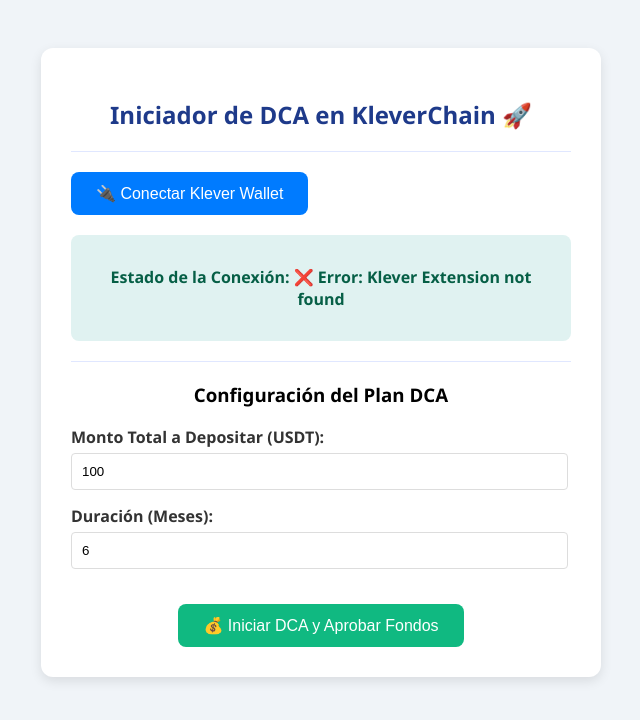
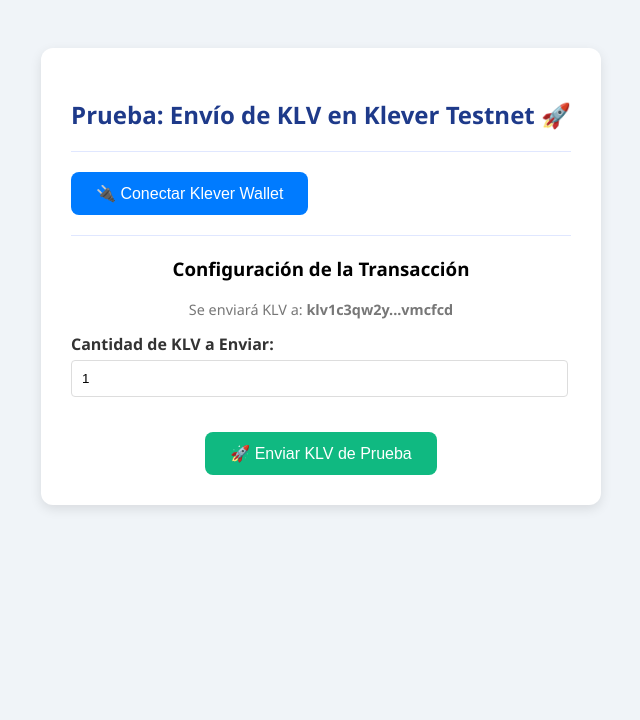
Before and after one commit to Chuse/dca, a plain HTML site: page index.html in a window 1280 px wide. Shown: the whole page, without its empty margins (319-959 px from the left). Drawn offline with Linux system fonts and the light colour scheme.

Commit message:
Update index.html

```diff
--- a/index.html
+++ b/index.html
@@ -2,7 +2,7 @@
 <html lang="es">
 <head>
     <meta charset="UTF-8">
-    <title>Klever DCA - Configuración del Plan</title>
+    <title>Klever DCA - Prueba de Conexión KLV</title>
     <style>
         body { font-family: 'Segoe UI', Tahoma, Geneva, Verdana, sans-serif; padding: 40px; text-align: center; background-color: #f0f4f8; }
         .container { max-width: 500px; margin: 0 auto; padding: 30px; background-color: white; border-radius: 12px; box-shadow: 0 4px 12px rgba(0, 0, 0, 0.1); }
@@ -14,12 +14,13 @@
         #startDCA { background-color: #10b981; color: white; margin-top: 20px; }
         #startDCA:hover:enabled { background-color: #059669; }
         .button:disabled { background-color: #ccc; cursor: not-allowed; }
-        #status { margin-top: 20px; padding: 15px; border-radius: 8px; background-color: #e0f2f1; color: #065f46; font-weight: bold; }
+
+        /* Estilos de Formulario */
         .form-group { text-align: left; margin-bottom: 15px; }
         .form-group label { display: block; margin-bottom: 5px; font-weight: 600; color: #333; }
         .form-group input { width: 95%; padding: 10px; border: 1px solid #ddd; border-radius: 4px; }
 
-        /* Estilo para el estado conectado (similar al screenshot) */
+        /* Estilo para el estado conectado */
         #wallet-info {
             padding: 10px;
             border: 1px solid #d4edda;
@@ -50,7 +51,7 @@
 <body>
 
     <div class="container">
-        <h2>Iniciador de DCA en KleverChain 🚀</h2>
+        <h2>Prueba: Envío de KLV en Klever Testnet 🚀</h2>
         <hr>
 
         <div id="wallet-display">
@@ -64,206 +65,129 @@
             </div>
         </div>
 
-        <div id="status">
-            <p>Estado de la Conexión: <strong id="wallet-address">Desconectado</strong></p>
+        <hr>
+
+        <h3>Configuración de la Transacción</h3>
+        <p style="font-size: 0.9em; color: #777;">Se enviará KLV a: <strong>klv1c3qw2y...vmcfcd</strong></p>
+        <div class="form-group">
+            <label for="klv-amount">Cantidad de KLV a Enviar:</label>
+            <input type="number" id="klv-amount" value="1" min="0.001">
         </div>
 
-        <hr>
-
-        <h3>Configuración del Plan DCA</h3>
-        <div class="form-group">
-            <label for="deposit-amount">Monto Total a Depositar (USDT):</label>
-            <input type="number" id="deposit-amount" value="100" min="1">
-        </div>
-
-        <div class="form-group">
-            <label for="duration-months">Duración (Meses):</label>
-            <input type="number" id="duration-months" value="6" min="1">
-        </div>
-
-        <button id="startDCA" class="button" onclick="startDCA()" disabled>
-            💰 Iniciar DCA y Aprobar Fondos
+        <button id="startDCA" class="button" onclick="sendKLVTest()" disabled>
+            🚀 Enviar KLV de Prueba
         </button>
 
     </div>
 
     <script>
-        // --- VARIABLES GLOBALES (A REEMPLAZAR EN PRODUCCIÓN) ---
-        // ESTAS DIRECCIONES SON PLACEHOLDERS - DEBEN SER REALES EN PRODUCCIÓN
-        const USDT_CONTRACT_ADDRESS = 'KLV_DIRECCIÓN_DE_TU_TOKEN_USDT';
-        const DCA_CONTRACT_ADDRESS = 'KLV_DIRECCIÓN_DE_TU_K_APP_DCA';
+        const TARGET_TESTNET_ADDRESS = 'klv1c3qw2yzgdu0hzwd9arjz6j4ypmf9xya3y2238cmhcsnz26m66y3qvmcfcd';
 
-        // --- FUNCIONES DE VERIFICACIÓN Y HABILITACIÓN ---
+        // --- FUNCIONES DE VERIFICACIÓN Y HABILITACIÓN (KLV) ---
 
-        /**
-         * Verifica el estado de la conexión y los campos para habilitar el botón DCA.
-         */
-        function checkFormAndEnableDCA() {
-            const totalAmount = parseFloat(document.getElementById('deposit-amount').value);
-            const durationMonths = parseInt(document.getElementById('duration-months').value);
-            const startDCAButton = document.getElementById('startDCA');
+        function checkFormAndEnableKLVTest() {
+            const klvAmount = parseFloat(document.getElementById('klv-amount').value);
+            const sendButton = document.getElementById('startDCA');
 
-            // Verificamos si la API de Klever ha cargado una dirección (estado conectado)
             const isConnected = !!window.kleverWeb && !!window.kleverWeb.getWalletAddress();
+            const isAmountValid = klvAmount > 0;
 
-            // Los campos son válidos si son números positivos
-            const areFieldsValid = totalAmount > 0 && durationMonths > 0;
-
-            if (isConnected && areFieldsValid) {
-                startDCAButton.disabled = false;
-                startDCAButton.title = '';
+            if (isConnected && isAmountValid) {
+                sendButton.disabled = false;
+                sendButton.title = '';
             } else {
-                startDCAButton.disabled = true;
-                if (!isConnected) {
-                    startDCAButton.title = 'Conecta la wallet para habilitar.';
-                } else {
-                    startDCAButton.title = 'Rellena todos los campos con valores válidos.';
-                }
+                sendButton.disabled = true;
+                sendButton.title = isConnected ? 'Introduce un monto válido.' : 'Conecta la wallet para habilitar.';
             }
         }
 
-        // --- FUNCIONES DE CONEXIÓN ---
+        // --- FUNCIÓN DE CONEXIÓN (MANTENIDA) ---
 
-        /**
-         * 🔌 Intenta conectar con la extensión de Klever Wallet usando kleverWeb
-         */
         async function connectKleverWallet() {
-            const statusElement = document.getElementById('wallet-address');
             const connectButton = document.getElementById('connectWallet');
 
             connectButton.disabled = true;
             connectButton.innerText = 'Conectando...';
 
             try {
-                // 1. Detección
                 if (typeof window === "undefined" || !window.kleverWeb) {
                     throw new Error("Klever Extension not found");
                 }
 
-                // 2. Inicialización y obtención de la dirección
                 await window.kleverWeb.initialize();
                 const userAddress = window.kleverWeb.getWalletAddress();
 
                 if (!userAddress) {
-                    // Si no hay dirección, el usuario debe interactuar con la extensión
                     throw new Error("Conexión fallida. Asegúrate de estar loggeado en la extensión.");
                 }
 
-                // 3. Conexión exitosa: Actualización del DOM (Toggle)
                 const shortAddress = userAddress.substring(0, 7) + '...' + userAddress.substring(userAddress.length - 7);
 
-                // Mostrar el nuevo display de estado (estilo screenshot)
-                document.getElementById('connectWallet').style.display = 'none'; // Ocultar el botón
-                document.getElementById('wallet-info').style.display = 'block'; // Mostrar el nuevo display
+                document.getElementById('connectWallet').style.display = 'none';
+                document.getElementById('wallet-info').style.display = 'block';
                 document.getElementById('connected-address').innerText = shortAddress;
 
-                // Mostrar el estado completo en el div principal
-                statusElement.innerHTML = `✅ Conectado: <strong>${userAddress}</strong>`;
-
-                // 4. Verificar y habilitar el formulario
-                checkFormAndEnableDCA();
+                // Verificar y habilitar el formulario KLV
+                checkFormAndEnableKLVTest();
 
             } catch (error) {
                 console.error("Error al conectar Klever Wallet:", error.message);
-                statusElement.innerHTML = `❌ Error: ${error.message}`;
 
-                // Restaurar estado del botón
                 connectButton.disabled = false;
                 connectButton.innerText = '🔌 Conectar Klever Wallet';
-
-                // Ocultar el display conectado si estaba visible
                 document.getElementById('connectWallet').style.display = 'block';
                 document.getElementById('wallet-info').style.display = 'none';
 
-                // Deshabilitar formulario
-                checkFormAndEnableDCA();
+                checkFormAndEnableKLVTest();
             }
         }
 
-        // --- FUNCIÓN DE INICIO DE DCA ---
+        // --- FUNCIÓN DE PRUEBA DE ENVÍO DE KLV ---
 
-        /**
-         * 💰 Inicia el proceso de DCA (Aprobación + Llamada al Contrato initDCA)
-         */
-        async function startDCA() {
-            // Ya no necesitamos la comprobación 'isWalletConnected' porque el botón está deshabilitado si no lo está.
+        async function sendKLVTest() {
+            const klvAmount = document.getElementById('klv-amount').value;
 
-            const totalAmount = document.getElementById('deposit-amount').value;
-            const durationMonths = document.getElementById('duration-months').value;
-
-            // La validación ya se hizo con checkFormAndEnableDCA, pero es buena práctica verificar de nuevo.
-            if (!window.kleverWeb.getWalletAddress() || totalAmount <= 0 || durationMonths <= 0) {
-                 alert("Por favor, verifica la conexión y los campos.");
+            if (!window.kleverWeb.getWalletAddress() || parseFloat(klvAmount) <= 0) {
+                 alert("Error de estado: Verifica la conexión y los campos.");
                  return;
             }
 
-            const startDCAButton = document.getElementById('startDCA');
-            startDCAButton.disabled = true;
-            startDCAButton.innerText = 'Procesando Transacciones...';
+            const sendButton = document.getElementById('startDCA');
+            sendButton.disabled = true;
+            sendButton.innerText = `Enviando ${klvAmount} KLV...`;
 
-            // --- PASO 1: APROBACIÓN DEL GASTO (USDT) ---
             try {
-                console.log("Iniciando Transacción 1/2: Aprobación de USDT...");
+                console.log(`Iniciando transferencia de ${klvAmount} KLV a ${TARGET_TESTNET_ADDRESS}...`);
 
-                // Llamada a la función 'approve' del contrato del token USDT
-                const approveTx = await window.kleverWeb.signTransaction({
-                    contract: USDT_CONTRACT_ADDRESS,
-                    method: 'approve',
-                    args: [DCA_CONTRACT_ADDRESS, totalAmount], // Aprobamos el total al contrato DCA
-                    fee: 10000 // Ejemplo de fee, ajustar según la necesidad de la red
+                const transferTx = await window.kleverWeb.signTransaction({
+                    type: 'Send',
+                    data: {
+                        receiver: TARGET_TESTNET_ADDRESS,
+                        amount: klvAmount,
+                        assetId: 'KLV'
+                    }
                 });
 
-                console.log("Aprobación TX ID:", approveTx.txHash);
-
-                // NOTA: En un entorno de producción, es recomendable esperar la confirmación
-                alert("Aprobación de USDT exitosa. Pulsa Aceptar para iniciar la SEGUNDA transacción (Configuración del Plan).");
+                console.log("Transferencia TX ID:", transferTx.txHash);
+                alert(`🎉 ¡Transferencia de KLV enviada con éxito! TX Hash: ${transferTx.txHash}`);
 
             } catch (error) {
-                console.error("Fallo en la Aprobación de USDT:", error);
-                alert("❌ Fallo en la Aprobación de USDT. Verifica la consola.");
-
-                startDCAButton.disabled = false;
-                startDCAButton.innerText = '💰 Iniciar DCA y Aprobar Fondos';
-                return;
+                console.error("Fallo al enviar KLV:", error);
+                alert("❌ Fallo en la transferencia de KLV. Verifica tu saldo de Testnet KLV.");
             }
 
-            // --- PASO 2: INICIO DE DCA (LLAMADA AL CONTRATO DCA) ---
-            try {
-                console.log("Iniciando Transacción 2/2: Configuración del DCA...");
-
-                // Llamada a la función 'initDCA' de su K-App
-                const initTx = await window.kleverWeb.signTransaction({
-                    contract: DCA_CONTRACT_ADDRESS,
-                    method: 'initDCA',
-                    args: [durationMonths] // Pasamos la duración
-                });
-
-                console.log("Init DCA TX ID:", initTx.txHash);
-                alert("🎉 ¡DCA iniciado con éxito! El Keeper de Render comenzará las compras a partir de ahora.");
-
-            } catch (error) {
-                console.error("Fallo al iniciar el contrato DCA:", error);
-                alert("❌ Fallo al iniciar el contrato DCA. El monto de USDT aún está aprobado, pero el plan NO se configuró.");
-            }
-
-            // Restablecer estado del botón
-            startDCAButton.disabled = false;
-            startDCAButton.innerText = '💰 Iniciar DCA y Aprobar Fondos';
-            checkFormAndEnableDCA(); // Revisa por si el estado cambió
+            sendButton.disabled = false;
+            sendButton.innerText = '🚀 Enviar KLV de Prueba';
+            checkFormAndEnableKLVTest();
         }
 
         // --- LISTENERS DE LA PÁGINA ---
 
-        // Llamar a la verificación cada vez que el usuario teclea en los campos
-        document.getElementById('deposit-amount').addEventListener('input', checkFormAndEnableDCA);
-        document.getElementById('duration-months').addEventListener('input', checkFormAndEnableDCA);
+        document.getElementById('klv-amount').addEventListener('input', checkFormAndEnableKLVTest);
 
-        // Intentar conectar la wallet tan pronto como la página cargue (si ya está loggeado)
         window.onload = () => {
-             // Damos un pequeño tiempo para que la extensión se inyecte
              setTimeout(connectKleverWallet, 500);
         };
     </script>
-
 </body>
 </html>
```
